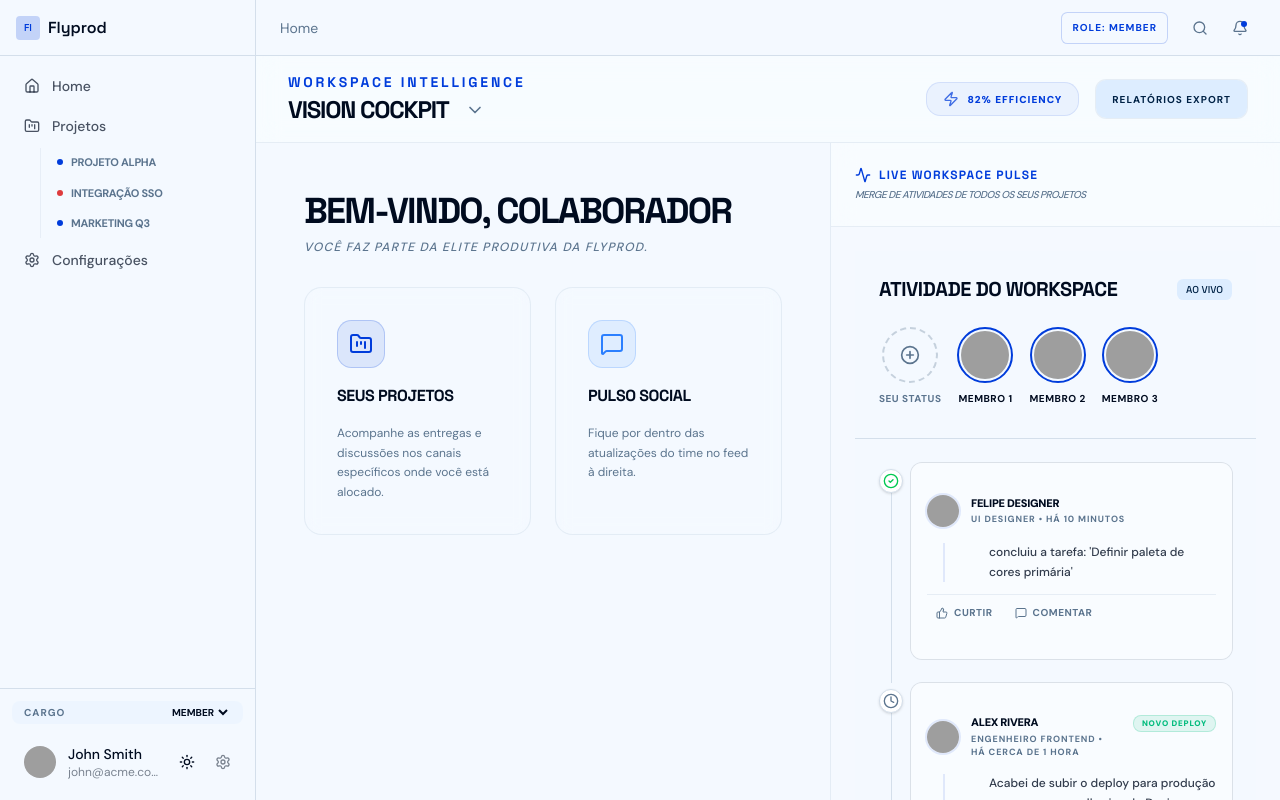
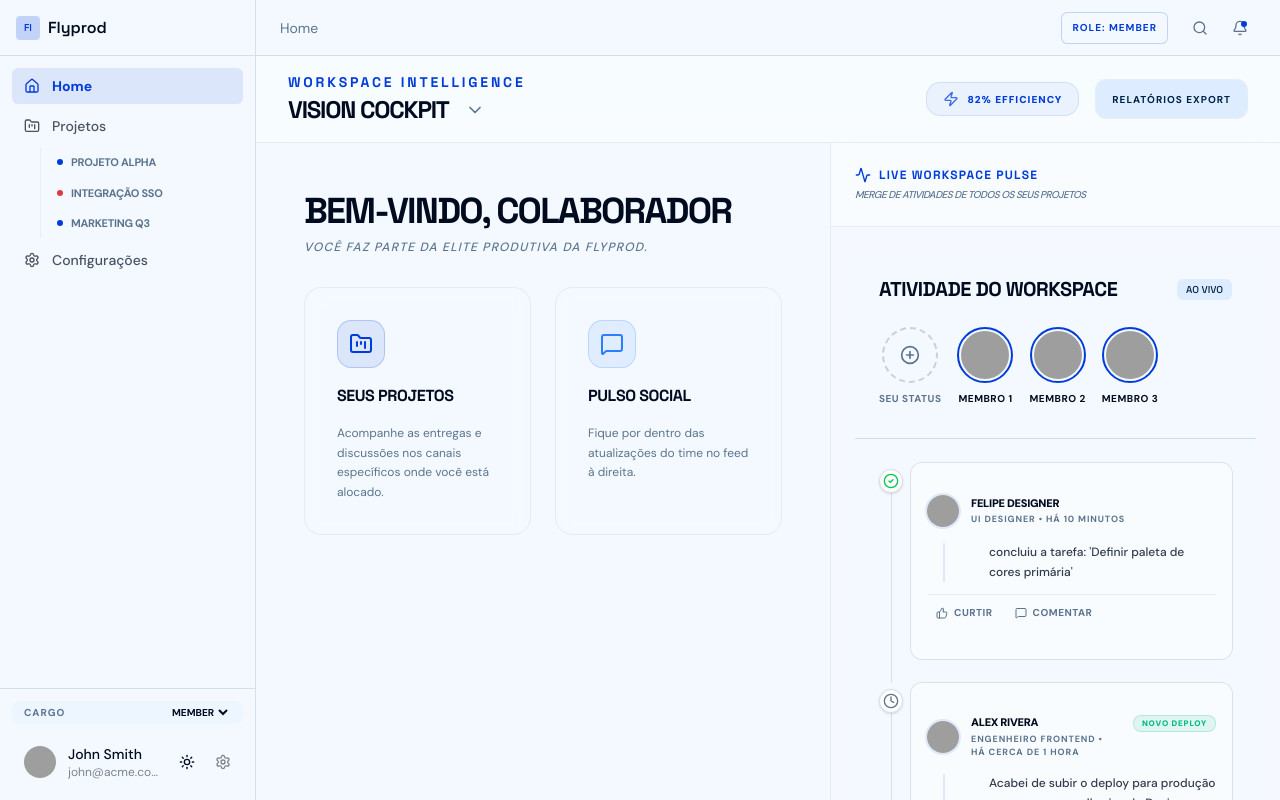
Before and after one commit to leandroota/b2b-saas-web, a Next.js app: page / in a window 1280 px wide. Built offline with nearby package versions, Linux system fonts and the light colour scheme; grey boxes are pictures that could not be loaded.

Commit message:
feat: finalized active state highlighting for sidebar navigation

```diff
--- a/src/components/layout/sidebar.tsx
+++ b/src/components/layout/sidebar.tsx
@@ -49,7 +49,7 @@ export function Sidebar() {
             {/* Primary Navigation */}
             <nav className="flex-1 overflow-y-auto p-3 space-y-1">
                 {navItems.map((item: any) => {
-                    const isActive = false; // Placeholder for actual router logic
+                    const isActive = pathname === item.href || (item.href !== "/" && pathname.startsWith(item.href));
 
                     const content = (
                         <div key={item.href} className="group flex flex-col">
@@ -59,10 +59,10 @@ export function Sidebar() {
                                         className={cn(
                                             "flex items-center gap-3 px-3 py-2 rounded-md text-sm font-medium transition-colors",
                                             "text-sidebar-foreground/70 hover:bg-sidebar-accent hover:text-sidebar-accent-foreground",
-                                            isActive && "bg-sidebar-accent text-sidebar-accent-foreground"
+                                            isActive && "bg-primary/10 text-primary font-bold"
                                         )}
                                     >
-                                        <item.icon className="size-4" />
+                                        <item.icon className={cn("size-4", isActive && "text-primary")} />
                                         {item.label}
                                     </span>
                                 </Link>
```
